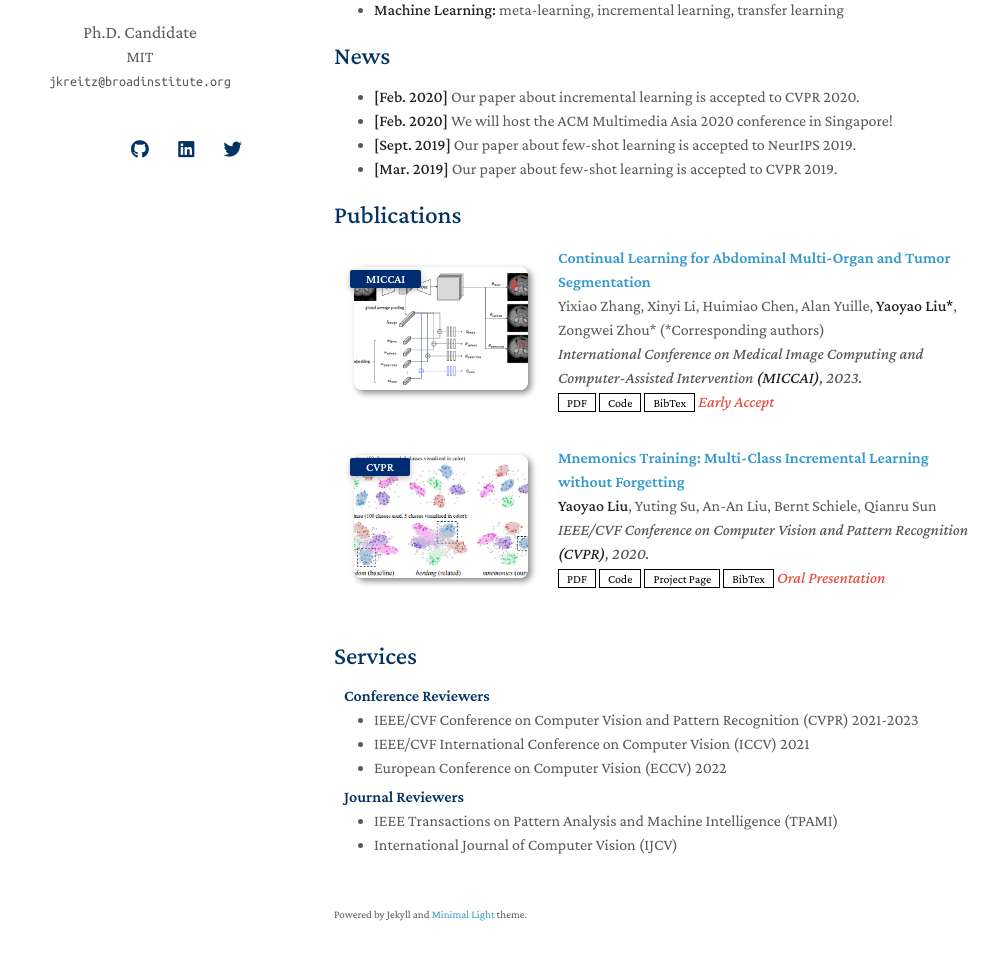
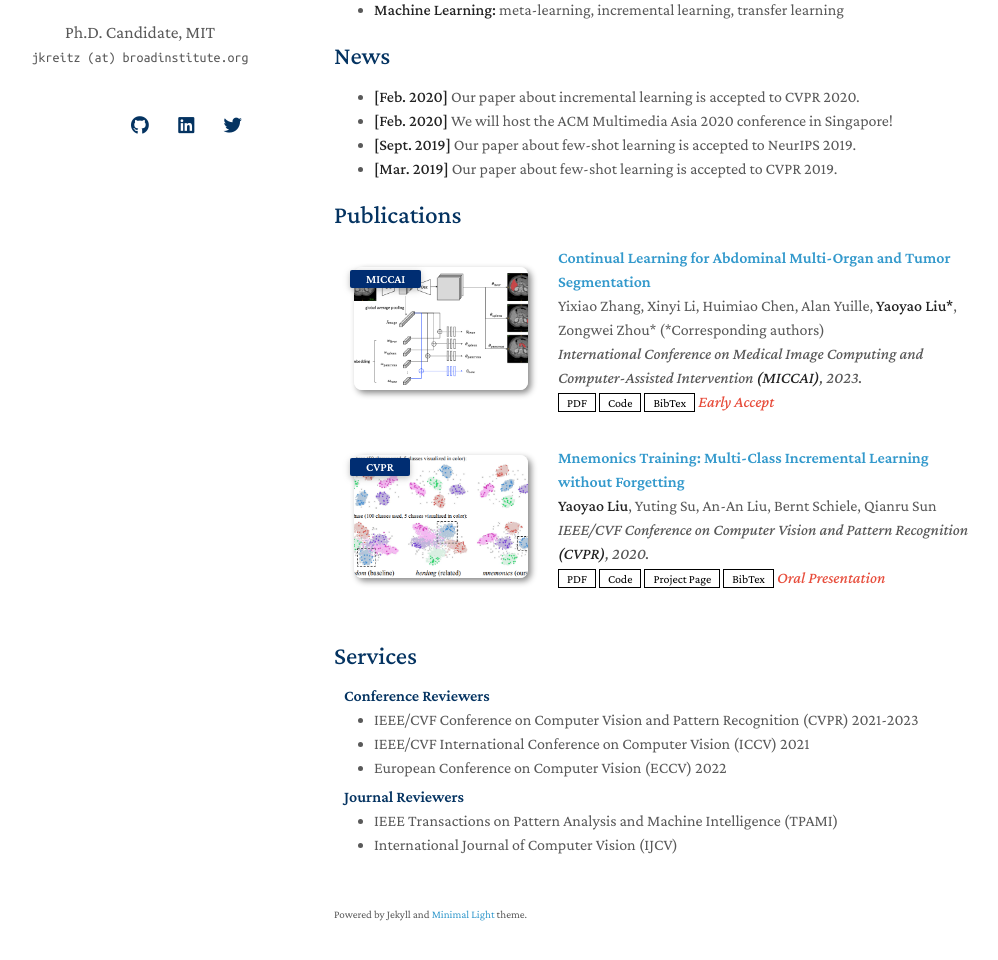
Before and after one commit to jkreitz/jkreitz.github.io, a Jekyll site: the page built from index.md, in a window 1280 px wide and 1216 px high. Shown: the part 221-1181 px from the top of the window, without its empty margins (136-1134 px from the left). Built offline with Jekyll 4.4.1, drawn with Linux system fonts in a browser that asks for light colours; nearby versions of some CDN libraries; a style sheet for code colours, icons or effects is not loaded; our own code applies the rules of GitHub Pages for plain Markdown files.

```diff
--- a/_config.yml
+++ b/_config.yml
@@ -1,8 +1,7 @@
 # Basic Information
 title: Joseph Kreitz
-position: Ph.D. Candidate
-affiliation: MIT
-email: jkreitz@broadinstitute.org
+position: Ph.D. Candidate, MIT
+email: jkreitz (at) broadinstitute.org
 
 # Search Engine Optimization (SEO)
 # The following information is used to improve the website traffic from search engines, e.g., Google.
```
